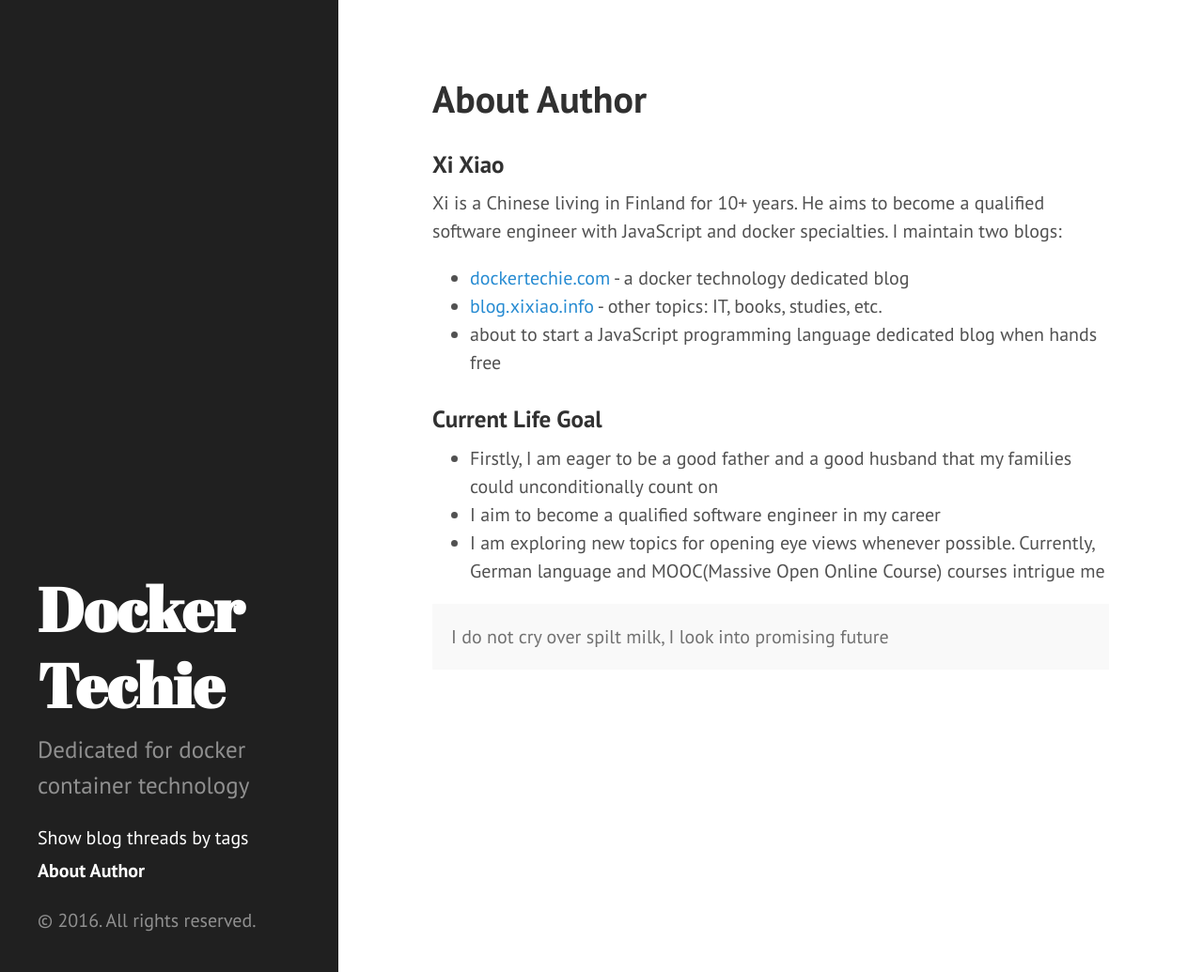
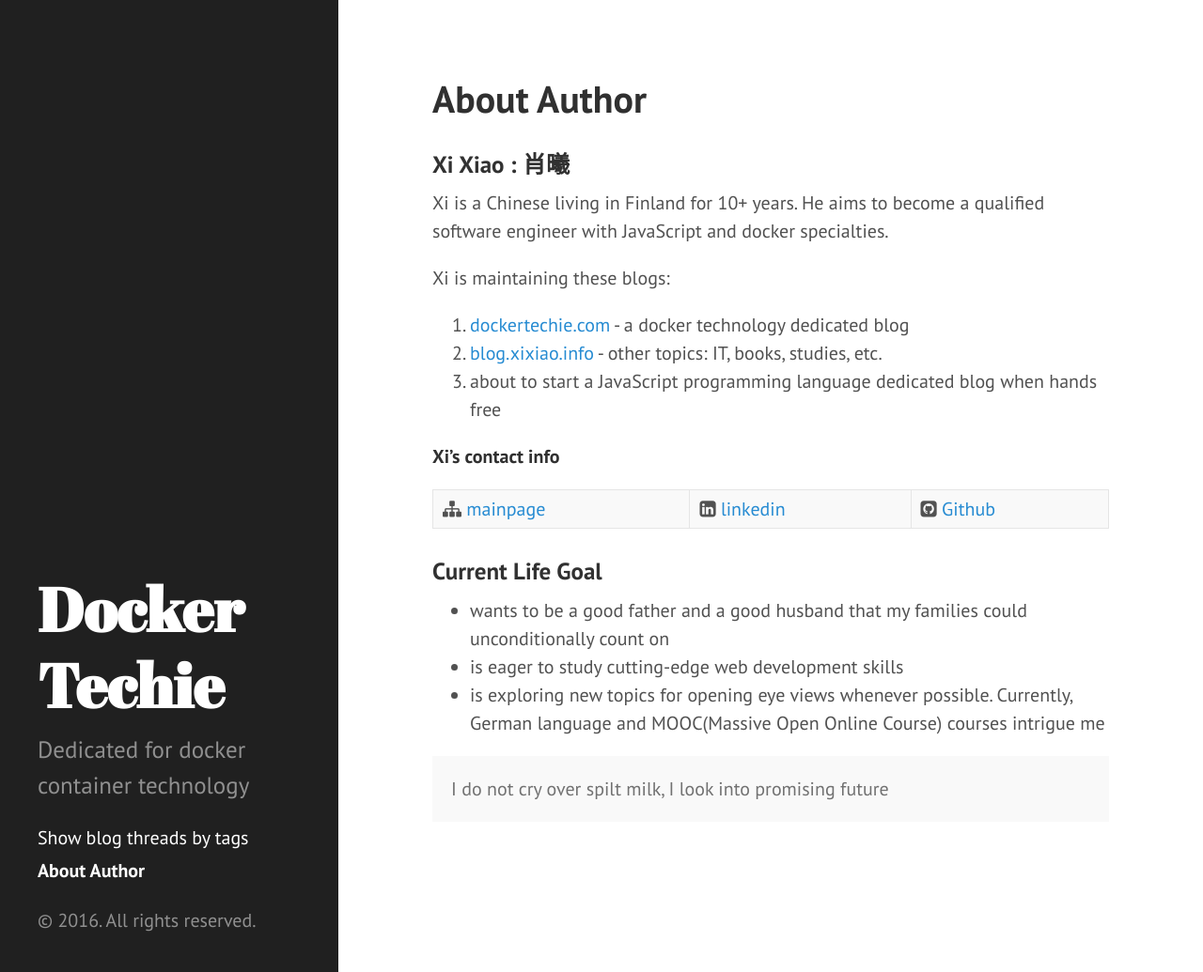
Before and after one commit to Xixiao007/Xixiao007.github.io, a Jekyll site: the page built from z-about-xi-xiao.md, in a window 1280 px wide and 1035 px high. Shown: the whole window at 94% size. Built offline with Jekyll 4.4.1, drawn with Linux system fonts in a browser that asks for light colours; nearby versions of some CDN libraries.

Commit message:
"commit"

```diff
--- a/z-about-xi-xiao.md
+++ b/z-about-xi-xiao.md
@@ -4,17 +4,24 @@ title: About Author
 ---
 
 
-###Xi Xiao
+###Xi Xiao : 肖曦
 Xi is a Chinese living in Finland for 10+ years. He aims to become a qualified software engineer with JavaScript and docker specialties.
-I maintain two blogs:
-- [dockertechie.com](dockertechie.com) - a docker technology dedicated blog
-- [blog.xixiao.info](blog.xixiao.info) - other topics: IT, books, studies, etc.
-- about to start a JavaScript programming language dedicated blog when hands free
+
+Xi is maintaining these blogs:
+
+1. [dockertechie.com](dockertechie.com) - a docker technology dedicated blog
+2. [blog.xixiao.info](blog.xixiao.info) - other topics: IT, books, studies, etc.
+3. about to start a JavaScript programming language dedicated blog when hands free
+
+**Xi's contact info**
+
+ <i class="fa fa-sitemap"></i> [mainpage](https://xixiao.info) |     <i class="fa fa-linkedin-square"></i> [linkedin](https://fi.linkedin.com/in/xixiao1)   |  <i class="fa fa-github-square"></i> [Github](https://github.com/Xixiao007)
 
 ###Current Life Goal
-- Firstly, I am eager to be a good father and a good husband that my families could unconditionally count on
-- I aim to become a qualified software engineer in my career
-- I am exploring new topics for opening eye views whenever possible. Currently, German language and MOOC(Massive Open Online Course) courses intrigue me
+
+- wants to be a good father and a good husband that my families could unconditionally count on
+- is eager to study cutting-edge web development skills
+- is exploring new topics for opening eye views whenever possible. Currently, German language and MOOC(Massive Open Online Course) courses intrigue me
 
 
 <p class="message">
```
